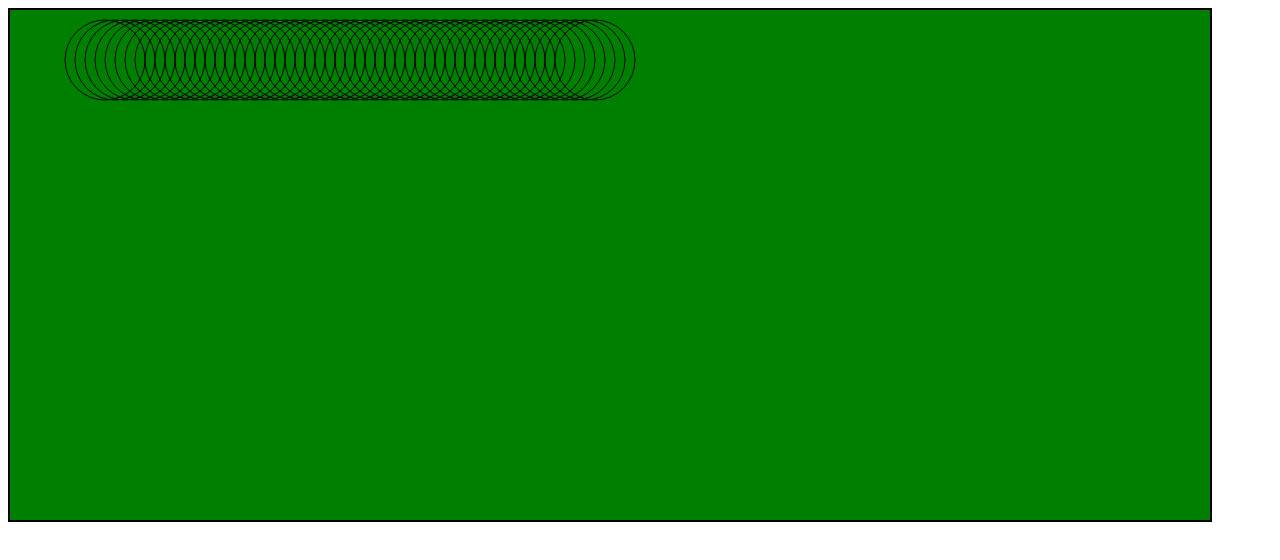
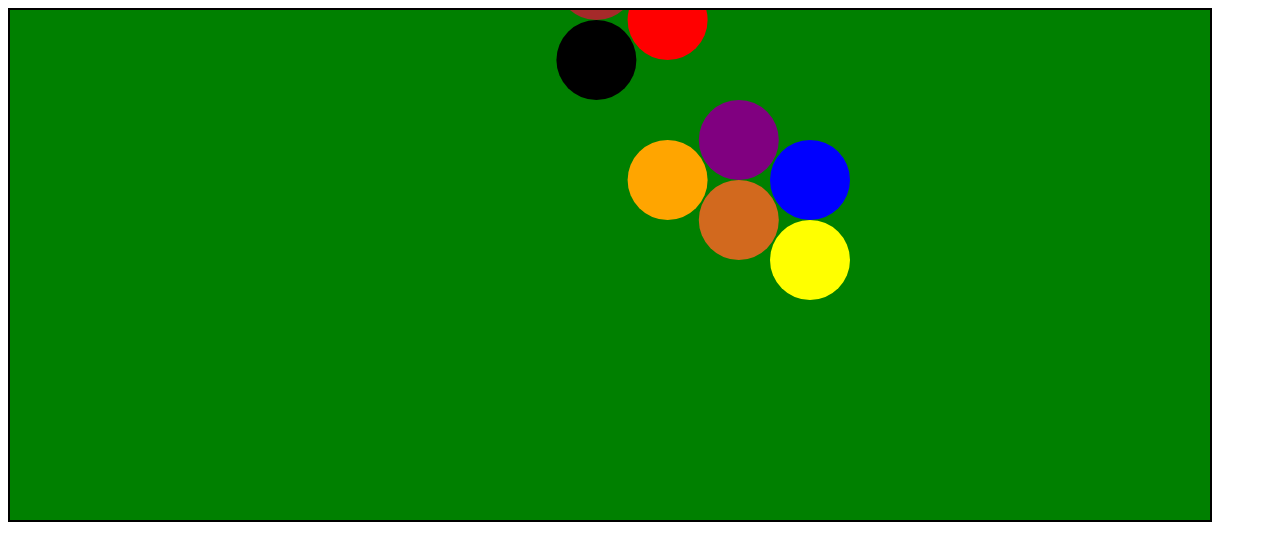
Before and after one commit to venetrius/pool, a website: page public/index.html in a window 1280 px wide. Drawn offline with nearby package versions, Linux system fonts and the light colour scheme.

Commit message:
moove logic into index.js

```diff
--- a/public/index.html
+++ b/public/index.html
@@ -5,75 +5,17 @@
       <title>Pool</title>
       <meta name="viewport" content="initial-scale=1, maximum-scale=1">
       <!-- External JS -->
-      <script type="text/javascript" src="/vendor/jquery-2.2.3.min.js"></script>
+      <script
+      src="https://code.jquery.com/jquery-3.4.1.js"
+      integrity="sha256-WpOohJOqMqqyKL9FccASB9O0KwACQJpFTUBLTYOVvVU="
+      crossorigin="anonymous"></script>
       <!-- App JS -->
-      <script type="text/javascript" src="/scripts/index.js"></script>
+      <script type="text/javascript" src="./scripts/index.js"></script>
   </head>
 <body>
 
 <canvas id="myCanvas" width="1200" height="510" style="border:2px solid black; background-color: green">
 Your browser does not support the HTML5 canvas tag.</canvas>
 
-<script>
-var c = document.getElementById("myCanvas");
-var ctx = c.getContext("2d");
-
-for(let i = 0; i < 200; i++){
-// setTimeout(()=>render(i), 25*i);
-}
-
-
-function move() {
-  let time = 0;
-
-  function render(){
-    console.log('drawing')
-    ctx.beginPath();
-    ctx.arc(95+time,50,40,0,2*Math.PI);
-    ctx.stroke();
-    time += 10;
-    if (time > 1000) {
-      clearInterval(id);
-    }
-
-  }
-
-  var id = setInterval(render, 100);
-}
-move();
-function render(i){
- // if(i % 3 === 0){
-    const context = c.getContext('2d');
-    context.clearRect(0, 0, c.width, c.height);
- // }
-  ctx.beginPath();
-  ctx.fillStyle = "white";
-  ctx.arc(95+i,50+i,40,0,2*Math.PI);
-  ctx.fill();
-  ctx.beginPath();
-  ctx.fillStyle = "red";
-  ctx.arc(800-i,50+i,40,0,2*Math.PI);
-  ctx.fill();
-}
-
-
-var elem = document.getElementById("myCanvas"),
-  left = 0,
-  lastFrame = +new Date,
-  timer;
-// Move the element on the right at ~600px/s
-timer = setInterval(function() {
-  var now = +new Date,
-    deltaT = now - lastFrame;
-  elem.style.left = ( left += 10 * deltaT / 16 ) + "px";
-  lastFrame = now;
-  // clear the timer at 400px to stop the animation
-  if ( left > 400 ) {
-    clearInterval( timer );
-  }
-}, 16);
-
-</script>
-
 </body>
 </html>
--- a/public/scripts/index.js
+++ b/public/scripts/index.js
@@ -0,0 +1,86 @@
+const BALL_SIZE = 80;
+
+class Coordinate{
+  constructor(x,y){
+    this.x = x;
+    this.y = y;
+  }
+
+  copy(){
+    return new Coordinate(this.x, this.y);
+  }
+}
+
+class Ball{
+  constructor(coordinate, color){
+    this.coordinate = coordinate
+    this.color = color;
+  }
+}
+
+function initBoard(){
+  var colors = ['yellow', 'blue', 'Chocolate', 'purple','orange','green','red','black', 'Brown', 'Cyan', 'DarkGreen', 'DarkSalmon', 'DimGrey', 'GoldenRod', 'FireBrick'];
+  var balls = [];
+  var coordinate = new Coordinate(800, 250);
+  var coordinate2 = new Coordinate(800, 250);
+  var coordinates = [coordinate];
+  var levels = [1, 3, 6, 10];
+  for (var i = 0; i < 16; i++){
+    balls.push(new Ball(coordinate.copy(), colors[i]));
+    if(levels.includes(i)){
+      coordinate.x= coordinate.x - BALL_SIZE * 0.89; // TODO
+      coordinate.y= coordinate.y + BALL_SIZE / 2;
+    }
+    else{
+      coordinate.y = coordinate.y - BALL_SIZE;
+    }
+  }
+  return balls;
+}
+
+function draw(c, ball ){
+  var {coordinate, color} = ball;
+  var {x, y } = coordinate;
+  ctx = c.getContext('2d');
+  ctx.beginPath();
+  ctx.fillStyle = color;
+  ctx.arc(x,y,40,0,2*Math.PI);
+  ctx.fill();
+}
+// Code to run when page is loaded
+function draw2(i, ctx,  c){
+   const context = c.getContext('2d');
+   context.clearRect(0, 0, c.width, c.height);
+   ctx.beginPath();
+   ctx.fillStyle = "white";
+   ctx.arc(95+i,50+i,40,0,2*Math.PI);
+   ctx.fill();
+   ctx.beginPath();
+   ctx.fillStyle = "red";
+   ctx.arc(800-i,50+i,40,0,2*Math.PI);
+   ctx.fill();
+ }
+
+function move(ctx, c) {
+  let time = 0;
+  function render(){
+    draw2(time/2, ctx, c)
+    if (time > 1000) {
+      clearInterval(id);
+    }
+    time += 10;
+  }
+  var id = setInterval(render, 10);
+}
+
+$( document ).ready(function() {
+  console.log('hello there')
+  var c = document.getElementById("myCanvas");
+  var ctx = c.getContext("2d");
+  //move(ctx, c);
+  balls = initBoard();
+  console.log(balls)
+  balls.forEach(ball => {
+    draw(c, ball);
+  });
+});
```
